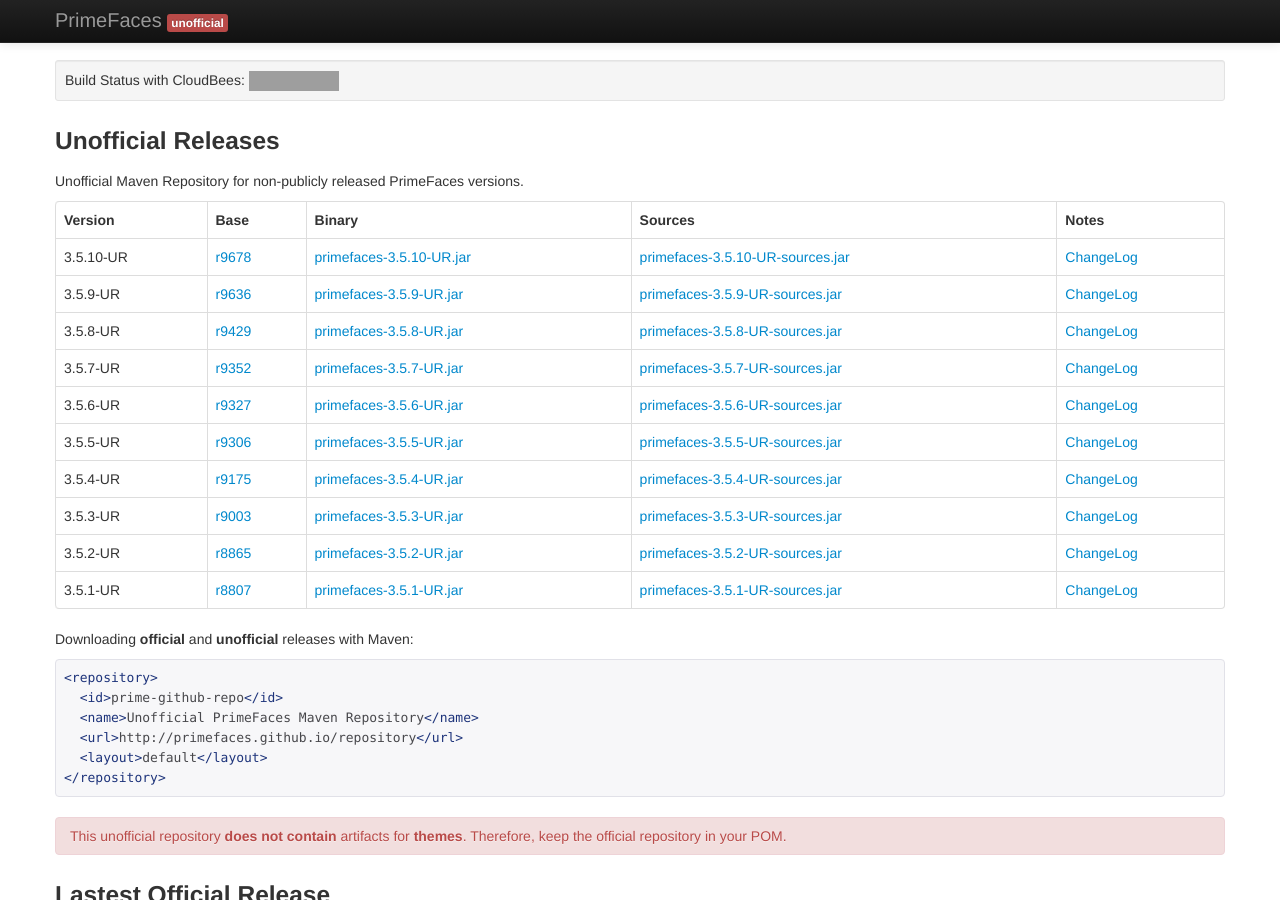
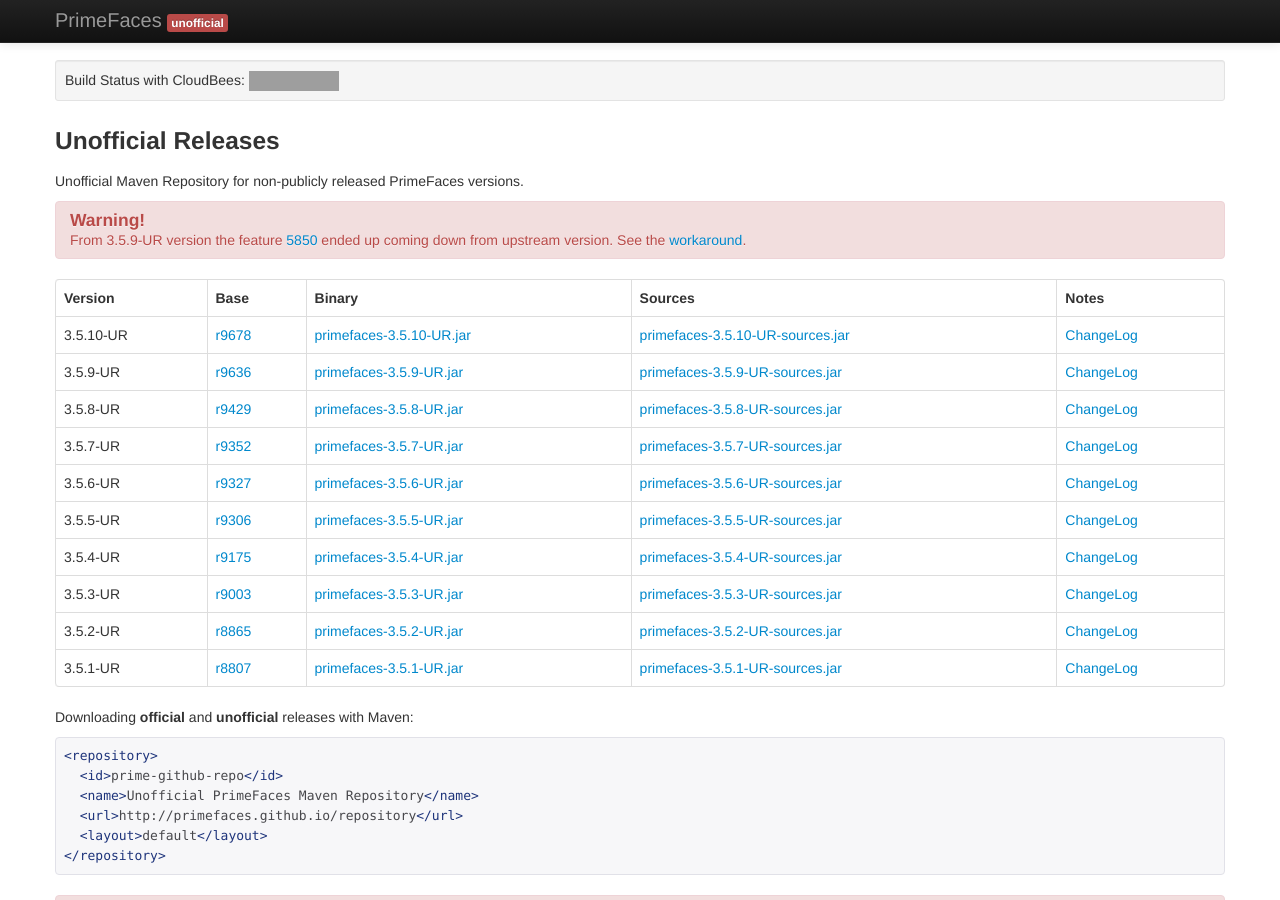
Before and after one commit to unofaces/unofficial-primefaces, a Jekyll site: the page built from index.html, in a window 1280 px wide and 900 px high. Built offline with Jekyll 4.4.1, drawn with Linux system fonts in a browser that asks for light colours; grey boxes are pictures that could not be loaded.

Commit message:
Added warning for widgetVar undefined.

```diff
--- a/index.html
+++ b/index.html
@@ -14,6 +14,12 @@
 <h3>Unofficial Releases</h3>
 
 <p>Unofficial Maven Repository for non-publicly released PrimeFaces versions.</p>
+
+<div class="alert alert-danger">
+  <h4>Warning!</h4>
+  From 3.5.9-UR version the feature <a href="{{ site.issue_tracker }}5850">5850</a> ended up coming down from upstream version.
+  See the <a href="/widgetvar-workaround.html">workaround</a>.
+</div>
 
 <table class="table table-bordered table-hover">
   <thead>
```
Also changed, not shown: widgetvar-workaround.html (added, +22 -0 lines).
